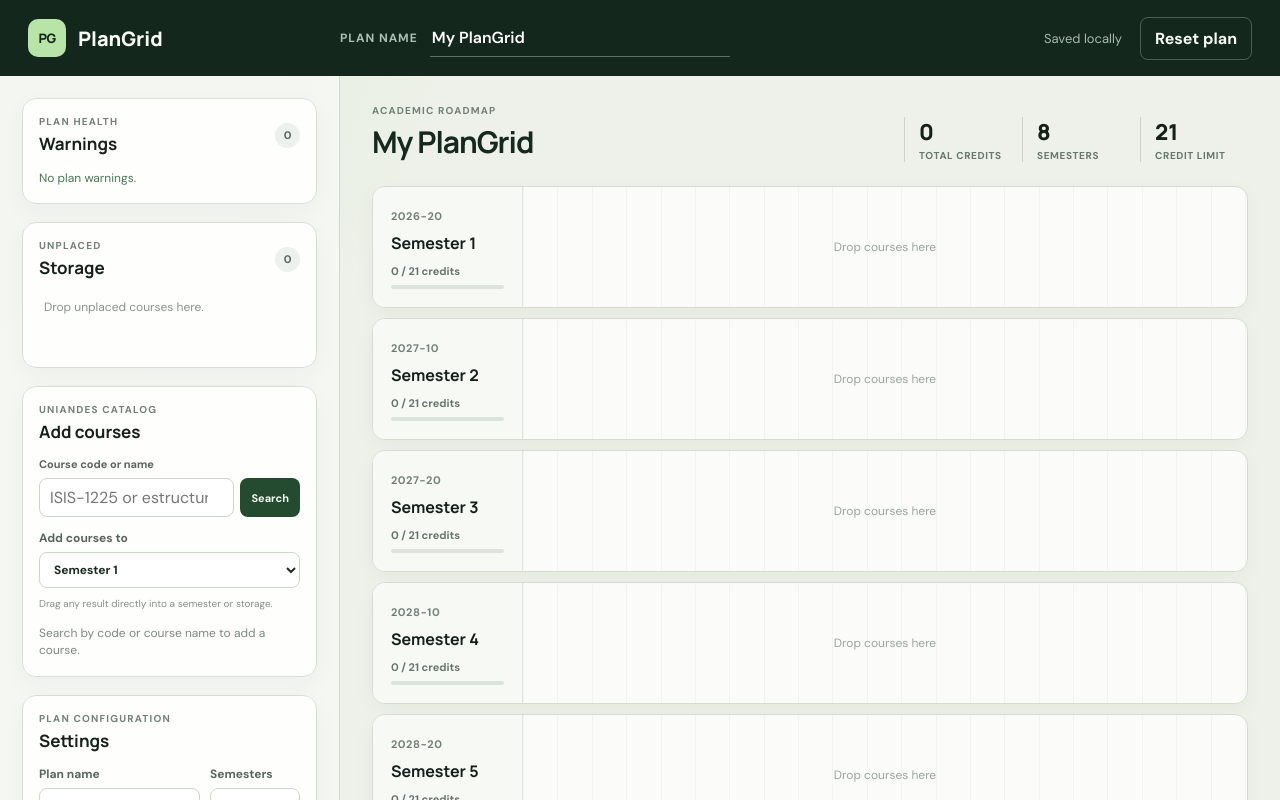
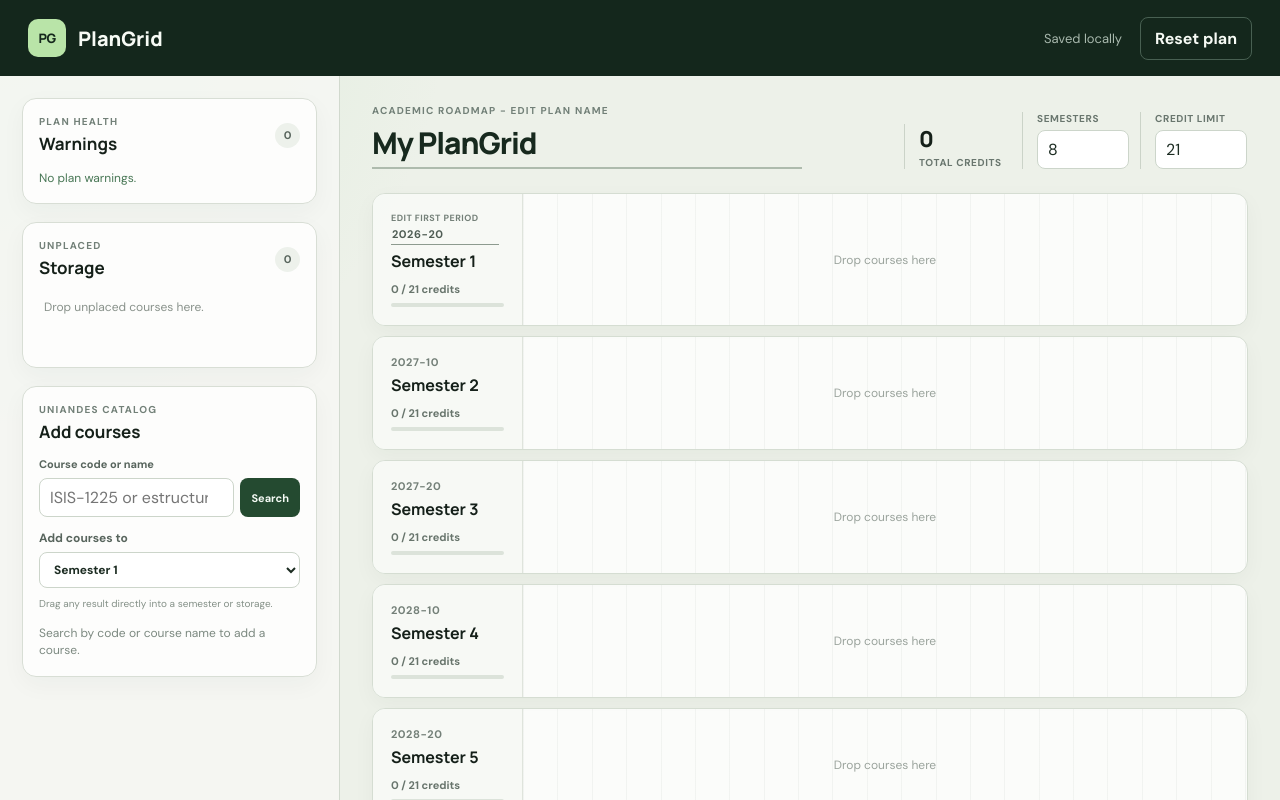
Before and after one commit to AmogusAzul/plangrid, a website built with Vite: page index.html in a window 1280 px wide. Built offline with nearby package versions, Linux system fonts and the light colour scheme.

Commit message:
refine inline plan configuration

```diff
--- a/src/styles.css
+++ b/src/styles.css
@@ -72,35 +72,6 @@ button {
   letter-spacing: -0.04em;
 }
 
-.plan-title {
-  display: flex;
-  align-items: center;
-  gap: 12px;
-}
-
-.plan-title label {
-  color: #adc0b3;
-  font-size: 12px;
-  font-weight: 700;
-  text-transform: uppercase;
-  letter-spacing: 0.08em;
-}
-
-.plan-title input {
-  width: 300px;
-  border: 0;
-  border-bottom: 1px solid #577061;
-  padding: 8px 2px;
-  color: white;
-  outline: none;
-  background: transparent;
-  font-weight: 600;
-}
-
-.plan-title input:focus {
-  border-color: #b9e4a8;
-}
-
 .header-actions {
   display: flex;
   align-items: center;
@@ -151,7 +122,6 @@ button {
 }
 
 .panel h2,
-.planner h1,
 .semester-meta h2 {
   margin: 0;
   font-family: "Manrope", sans-serif;
@@ -182,33 +152,12 @@ button {
 
 .field select,
 .field input,
-.course-search input,
-.semester-term {
+.course-search input {
   border: 1px solid #ccd5ca;
   border-radius: 8px;
   padding: 8px 10px;
   color: #1c2c22;
   background: white;
-}
-
-.settings-grid {
-  display: grid;
-  grid-template-columns: minmax(0, 1fr) minmax(90px, 0.55fr);
-  gap: 0 10px;
-}
-
-.settings-grid .field {
-  min-width: 0;
-}
-
-.settings-grid input {
-  min-width: 0;
-}
-
-.settings-hint {
-  margin: -2px 0 0;
-  color: #7a867e;
-  font-size: 10px;
 }
 
 .catalog-list,
@@ -440,10 +389,25 @@ button {
   margin-bottom: 24px;
 }
 
-.planner h1 {
+.roadmap-title {
+  display: grid;
+}
+
+.roadmap-title input {
+  width: min(430px, 40vw);
+  border: 0;
+  border-bottom: 2px solid #aebbad;
+  padding: 1px 0 4px;
   color: #17291e;
-  font-size: 30px;
+  outline: none;
+  background: transparent;
+  font: 800 30px "Manrope", sans-serif;
   letter-spacing: -0.035em;
+}
+
+.roadmap-title input:hover,
+.roadmap-title input:focus {
+  border-color: #50775a;
 }
 
 .plan-stats {
@@ -452,7 +416,8 @@ button {
   gap: 10px;
 }
 
-.plan-stats div {
+.plan-stats div,
+.plan-stats label {
   display: grid;
   min-width: 108px;
   gap: 2px;
@@ -470,6 +435,16 @@ button {
   font-weight: 800;
   letter-spacing: 0.06em;
   text-transform: uppercase;
+}
+
+.plan-stats input {
+  width: 92px;
+  margin-top: 3px;
+  border: 1px solid #ccd5ca;
+  border-radius: 8px;
+  padding: 8px 10px;
+  color: #1c2c22;
+  background: white;
 }
 
 .semester-list {
@@ -503,25 +478,47 @@ button {
 }
 
 .semester-term {
-  width: 88px;
-  margin: 0 0 5px -7px;
-  border-color: transparent;
-  padding: 3px 6px;
+  margin-bottom: 5px;
   color: #748078;
+  font-size: 11px;
+  font-weight: 700;
+  letter-spacing: 0.05em;
+}
+
+.semester-term-editor {
+  display: grid;
+  width: 108px;
+  margin-bottom: 5px;
+}
+
+.semester-term-editor span {
+  color: #748078;
+  font-size: 9px;
+  font-weight: 700;
+  letter-spacing: 0.05em;
+  text-transform: uppercase;
+}
+
+.semester-term-editor input {
+  width: 100%;
+  box-sizing: border-box;
+  border: 0;
+  border-bottom: 1px solid #8d9b8f;
+  padding: 3px 1px;
+  color: #4f5d54;
+  outline: none;
   background: transparent;
   font-size: 11px;
   font-weight: 700;
   letter-spacing: 0.05em;
 }
 
-.semester-term:hover,
-.semester-term:focus {
-  border-color: #b8c4b9;
-  outline: none;
-  background: white;
+.semester-term-editor input:hover,
+.semester-term-editor input:focus {
+  border-color: #3f714b;
 }
 
-.semester-term:invalid {
+.semester-term-editor input:invalid {
   border-color: #bd6b34;
 }
 
--- a/src/ui/renderApp.ts
+++ b/src/ui/renderApp.ts
@@ -8,7 +8,6 @@ import {
   cascadeSemesterTerms,
   isRegularTerm,
   resizeSemesters,
-  updateSemesterTerm,
 } from "../state/planFactory";
 import {
   getSemesterGridColumns,
@@ -158,10 +157,6 @@ export function renderApp(
           <span class="brand__mark">PG</span>
           <span>PlanGrid</span>
         </a>
-        <div class="plan-title">
-          <label for="plan-name">Plan name</label>
-          <input id="plan-name" value="${escapeHtml(plan.name)}" />
-        </div>
         <div class="header-actions">
           <span class="save-status">Saved locally</span>
           <button class="button button--ghost" id="reset-plan">Reset plan</button>
@@ -261,57 +256,30 @@ export function renderApp(
           </div>
         </section>
 
-        <section class="panel settings-panel">
-          <div class="panel__heading">
-            <div>
-              <span class="eyebrow">Plan configuration</span>
-              <h2>Settings</h2>
-            </div>
-          </div>
-          <div class="settings-grid">
-            <label class="field">
-              <span>Plan name</span>
-              <input id="settings-plan-name" value="${escapeHtml(plan.name)}" />
-            </label>
-            <label class="field">
-              <span>Semesters</span>
-              <input id="settings-semester-count" type="number" min="1" max="16" value="${plan.semesters.length}" />
-            </label>
-            <label class="field">
-              <span>First term</span>
-              <input
-                id="settings-first-term"
-                value="${escapeHtml(plan.semesters[0]?.termHint ?? "")}"
-                pattern="\\d{4}-(10|20)"
-                placeholder="2025-10"
-                title="Use a regular term in YYYY-10 or YYYY-20 format"
-              />
-            </label>
-            <label class="field">
-              <span>Credit limit</span>
-              <input id="settings-credit-limit" type="number" min="1" max="30" value="${plan.creditLimitPerSemester}" />
-            </label>
-          </div>
-          <p class="settings-hint">Regular terms only: YYYY-10 or YYYY-20.</p>
-        </section>
       </aside>
 
       <main class="planner">
         <section class="planner-toolbar">
-          <div>
-            <span class="eyebrow">Academic roadmap</span>
-            <h1>${escapeHtml(plan.name)}</h1>
-          </div>
+          <label class="roadmap-title" for="plan-name">
+            <span class="eyebrow">Academic roadmap - edit plan name</span>
+            <input id="plan-name" value="${escapeHtml(plan.name)}" aria-label="Plan name" />
+          </label>
           <div class="plan-stats">
             <div><strong>${getTotalPlanCredits(plan)}</strong><span>Total credits</span></div>
-            <div><strong>${plan.semesters.length}</strong><span>Semesters</span></div>
-            <div><strong>${plan.creditLimitPerSemester}</strong><span>Credit limit</span></div>
+            <label>
+              <span>Semesters</span>
+              <input id="semester-count" type="number" min="1" max="16" value="${plan.semesters.length}" />
+            </label>
+            <label>
+              <span>Credit limit</span>
+              <input id="credit-limit" type="number" min="1" max="30" value="${plan.creditLimitPerSemester}" />
+            </label>
           </div>
         </section>
 
         <section class="semester-list" aria-label="Study plan semesters">
           ${plan.semesters
-            .map((semester) => {
+            .map((semester, semesterIndex) => {
               const credits = sumCredits(semester.courses);
               const isOverloaded = overloadedSemesters.has(semester.id);
               const hasDuplicate = semester.courses.some((course) =>
@@ -331,14 +299,20 @@ export function renderApp(
               return `
                 <article class="semester-row ${hasWarning ? "semester-row--warning" : ""}">
                   <header class="semester-meta">
-                    <input
-                      class="semester-term"
-                      data-semester-term="${escapeHtml(semester.id)}"
-                      value="${escapeHtml(semester.termHint)}"
-                      pattern="\\d{4}-(10|20)"
-                      title="Use a regular term in YYYY-10 or YYYY-20 format"
-                      aria-label="${escapeHtml(semester.label)} term"
-                    />
+                    ${
+                      semesterIndex === 0
+                        ? `<label class="semester-term-editor">
+                            <span>Edit first period</span>
+                            <input
+                              id="first-semester-term"
+                              value="${escapeHtml(semester.termHint)}"
+                              pattern="\\d{4}-(10|20)"
+                              title="Use a regular term in YYYY-10 or YYYY-20 format"
+                              aria-label="First semester period"
+                            />
+                          </label>`
+                        : `<span class="semester-term">${escapeHtml(semester.termHint)}</span>`
+                    }
                     <h2>${escapeHtml(semester.label)}</h2>
                     <strong>${credits} / ${plan.creditLimitPerSemester} credits${isOverloaded ? " !" : ""}</strong>
                     <div
@@ -391,17 +365,12 @@ export function renderApp(
     actions.updatePlan((current) => ({ ...current, name: name || "Untitled plan" }));
   });
 
-  root.querySelector<HTMLInputElement>("#settings-plan-name")?.addEventListener("change", (event) => {
-    const name = (event.currentTarget as HTMLInputElement).value.trim();
-    actions.updatePlan((current) => ({ ...current, name: name || "Untitled plan" }));
-  });
-
-  root.querySelector<HTMLInputElement>("#settings-semester-count")?.addEventListener("change", (event) => {
+  root.querySelector<HTMLInputElement>("#semester-count")?.addEventListener("change", (event) => {
     const count = Number((event.currentTarget as HTMLInputElement).value);
     actions.updatePlan((current) => resizeSemesters(current, count));
   });
 
-  root.querySelector<HTMLInputElement>("#settings-credit-limit")?.addEventListener("change", (event) => {
+  root.querySelector<HTMLInputElement>("#credit-limit")?.addEventListener("change", (event) => {
     const limit = Number((event.currentTarget as HTMLInputElement).value);
     actions.updatePlan((current) => ({
       ...current,
@@ -425,23 +394,10 @@ export function renderApp(
     update(term);
   }
 
-  root.querySelector<HTMLInputElement>("#settings-first-term")?.addEventListener("change", (event) => {
+  root.querySelector<HTMLInputElement>("#first-semester-term")?.addEventListener("change", (event) => {
     const input = event.currentTarget as HTMLInputElement;
     updateTermInput(input, (term) => {
       actions.updatePlan((current) => cascadeSemesterTerms(current, 0, term));
-    });
-  });
-
-  root.querySelectorAll<HTMLInputElement>("[data-semester-term]").forEach((input) => {
-    input.addEventListener("change", () => {
-      const semesterId = input.dataset.semesterTerm;
-      if (!semesterId) return;
-
-      updateTermInput(input, (term) => {
-        actions.updatePlan((current) =>
-          updateSemesterTerm(current, semesterId, term),
-        );
-      });
     });
   });
 
```
